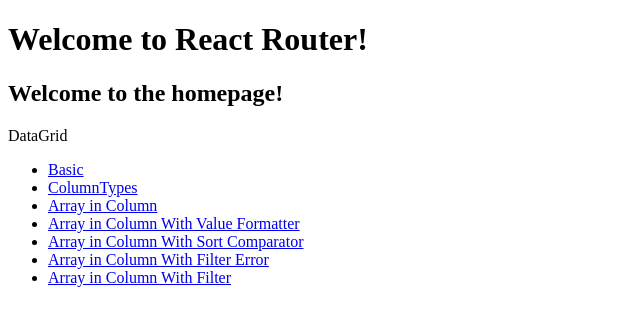
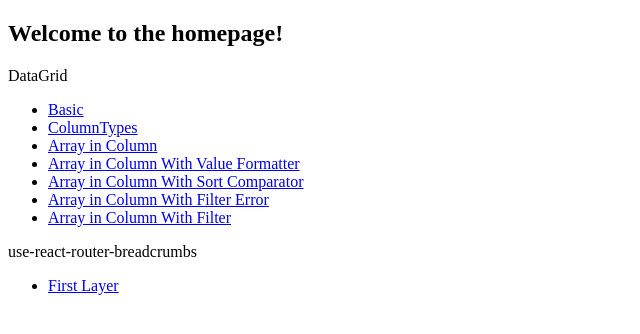
Before and after one commit to KimuraDanaka119/react_mui_with_vite-sample, a React (Vite) app: page / in a window 1280 px wide. Shown: the top 334 px of the page, without its empty margins (0-640 px from the left). Built offline with nearby package versions, Linux system fonts and the light colour scheme.

Commit message:
add use-react-router-breadcrumbs

```diff
--- a/package.json
+++ b/package.json
@@ -20,7 +20,8 @@
     "react": "^17.0.0",
     "react-dom": "^17.0.0",
     "react-router-dom": "6.0.1",
-    "styled-components": "^5.3.3"
+    "styled-components": "^5.3.3",
+    "use-react-router-breadcrumbs": "^3.0.1"
   },
   "devDependencies": {
     "@types/jest": "^27.0.3",
--- a/src/App.tsx
+++ b/src/App.tsx
@@ -8,11 +8,13 @@
 import DataGridArrayInColumnWithSortComparator from '@/components/pages/datagrid/DataGridArrayInColumnWithSortComparator'
 import DataGridArrayInColumnWithFilterError from '@/components/pages/datagrid/DataGridArrayInColumnWithFilterError'
 import DataGridArrayInColumnWithFilter from '@/components/pages/datagrid/DataGridArrayInColumnWithFilter'
+import FirstLayer from '@/components/pages/router_breadcrumbs/FirstLayer'
+import SecondLayer from '@/components/pages/router_breadcrumbs/SecondLayer'
+import ThirdLayer from '@/components/pages/router_breadcrumbs/ThirdLayer'
 
 function App() {
   return (
     <div className="App">
-      <h1>Welcome to React Router!</h1>
       <Routes>
         <Route path="/" element={<Home />} />
         <Route path="datagrid">
@@ -24,6 +26,18 @@
           <Route path="array-in-column-with-filter-error" element={<DataGridArrayInColumnWithFilterError />} />
           <Route path="array-in-column-with-filter" element={<DataGridArrayInColumnWithFilter />} />
         </Route>
+
+        <Route path="router-breadcrumbs">
+          <Route path="1st">
+            <Route path="" element={<FirstLayer />} />
+            <Route path="2nd">
+              <Route path="" element={<SecondLayer />} />
+              <Route path="3rd">
+                <Route path="" element={<ThirdLayer />} />
+              </Route>
+            </Route>
+          </Route>
+        </Route>
       </Routes>
     </div>
   )
--- a/src/components/pages/Home.tsx
+++ b/src/components/pages/Home.tsx
@@ -35,6 +35,15 @@
             </li>
           </ul>
         </div>
+
+        <div>
+          use-react-router-breadcrumbs
+          <ul>
+            <li>
+              <Link to="/router-breadcrumbs/first">First Layer</Link>
+            </li>
+          </ul>
+        </div>
       </nav>
     </>
   )
--- /dev/null
+++ b/src/components/pages/router_breadcrumbs/FirstLayer.tsx
@@ -0,0 +1,13 @@
+import {Link} from 'react-router-dom'
+import MyBread from '@/components/pages/router_breadcrumbs/MyBread'
+
+const Component = (): JSX.Element => {
+  return (
+    <>
+      <MyBread />
+      <h1>First Layer</h1>
+      <Link to="/router-breadcrumbs/1st/2nd">To 2nd Layer</Link>
+    </>
+  )
+}
+export default Component
--- /dev/null
+++ b/src/components/pages/router_breadcrumbs/MyBread.tsx
@@ -0,0 +1,17 @@
+import useBreadcrumbs from 'use-react-router-breadcrumbs'
+import {NavLink} from 'react-router-dom'
+
+const Component = (): JSX.Element => {
+  const breadcrumbs = useBreadcrumbs()
+  return (
+    <>
+      {breadcrumbs.map(({match, breadcrumb}, index) => (
+        <span key={match.pathname}>
+          {index > 0 && <> / </>}
+          <NavLink to={match.pathname}> {breadcrumb}</NavLink>
+        </span>
+      ))}
+    </>
+  )
+}
+export default Component
--- /dev/null
+++ b/src/components/pages/router_breadcrumbs/SecondLayer.tsx
@@ -0,0 +1,13 @@
+import {Link} from 'react-router-dom'
+import MyBread from '@/components/pages/router_breadcrumbs/MyBread'
+
+const Component = (): JSX.Element => {
+  return (
+    <>
+      <MyBread />
+      <h1>Second Layer</h1>
+      <Link to="/router-breadcrumbs/1st/2nd/3rd">To 3rd Layer</Link>
+    </>
+  )
+}
+export default Component
--- /dev/null
+++ b/src/components/pages/router_breadcrumbs/ThirdLayer.tsx
@@ -0,0 +1,11 @@
+import MyBread from '@/components/pages/router_breadcrumbs/MyBread'
+
+const Component = (): JSX.Element => {
+  return (
+    <>
+      <MyBread />
+      <h1>Third Layer</h1>
+    </>
+  )
+}
+export default Component
```
Also changed, not shown: 1 other file (tests, documents, lock files or other folders).
